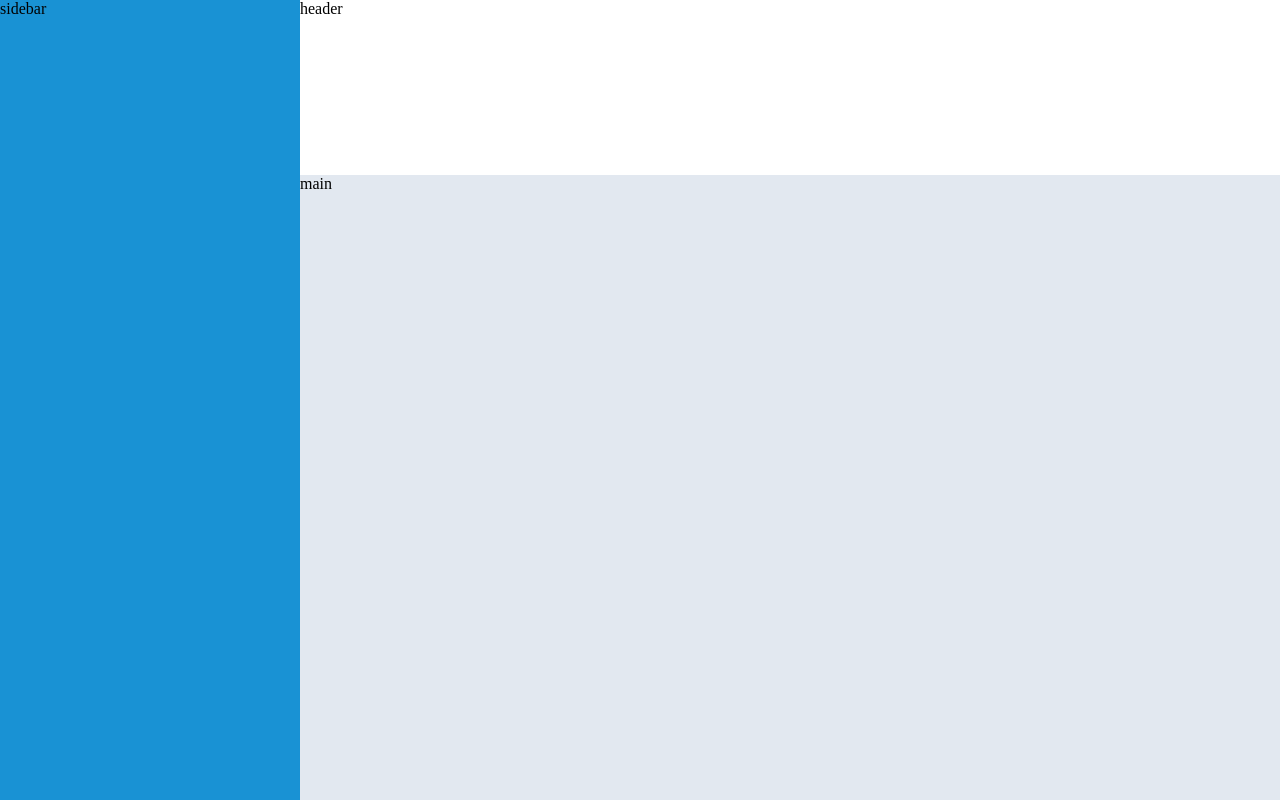
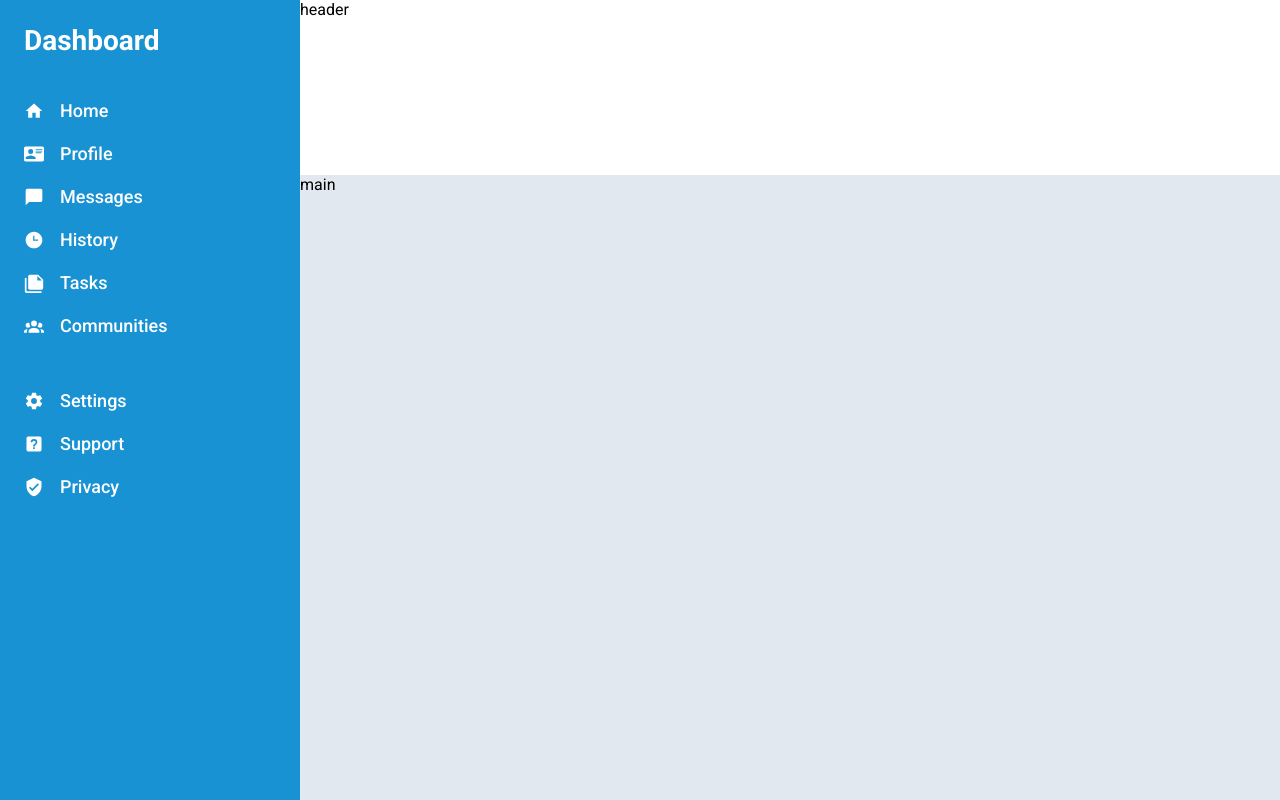
Before and after one commit to reppy-c/admin-dashboard, a plain HTML site: page index.html in a window 1280 px wide. Drawn offline with Linux system fonts and the light colour scheme.

Commit message:
Add sidebar links with icons

```diff
--- a/index.html
+++ b/index.html
@@ -6,10 +6,34 @@
         <meta name="viewport" content="width=device-width, initial-scale=1.0">
         <title>Admin Dashboard</title>
         <link rel="stylesheet" href="style.css">
+
+        <link rel="preconnect" href="https://fonts.googleapis.com">
+        <link rel="preconnect" href="https://fonts.gstatic.com" crossorigin>
+        <link href="https://fonts.googleapis.com/css2?family=Roboto:ital,wght@0,100;0,300;0,400;0,500;0,700;0,900;1,100;1,300;1,400;1,500;1,700;1,900&display=swap" rel="stylesheet">
+
     </head>
 <body>
 
-    <div id="sidebar">sidebar</div>
+    <div id="sidebar">
+        <h1>Dashboard</h1>
+
+        <ul>
+            <li><img src="ico/home.svg" />Home</li>
+            <li><img src="ico/profile.svg" />Profile</li>
+            <li><img src="ico/messages.svg" />Messages</li>
+            <li><img src="ico/history.svg" />History</li>
+            <li><img src="ico/tasks.svg" />Tasks</li>
+            <li><img src="ico/communities.svg" />Communities</li>
+        </ul>
+
+        <ul>
+            <li><img src="ico/settings.svg" />Settings</li>
+            <li><img src="ico/support.svg" />Support</li>
+            <li><img src="ico/privacy.svg" />Privacy</li>
+        </ul>
+
+    </div>
+
     <div id="header">header</div>
     <div id="mainpanel">main</div>
 
--- a/style.css
+++ b/style.css
@@ -3,12 +3,47 @@ body {
     height: 100vh;
     display: grid;
     grid-template: 175px 1fr / 300px 1fr;
+    font-family: 'Roboto', Tahoma, Geneva, Verdana, sans-serif
 }
+
+/************** Sidebar styles **************/
 
 #sidebar {
     background-color: #1992D4;
     grid-area: 1 / 1 / 3 / 2;
+    padding: 24px;
 }
+
+#sidebar h1 {
+    color: #fff;
+    margin: 0;
+    padding: 0;
+    font-size: 28px;
+}
+
+#sidebar ul {
+    padding: 16px 0 0 0;
+}
+
+#sidebar ul li {
+    color: #fff;
+    font-size: 18px;
+    font-weight: 500;
+    padding: 11px 0;
+    list-style: none;
+    display: flex;
+    align-items: center;
+    gap: 16px;
+
+}
+
+#sidebar ul li img {
+    height: 20px;
+    color: #fff;
+}
+
+
+/************** Header styles **************/
 
 #header {
     background-color: #fff;
```
Also changed, not shown: ico/communities.svg (added), ico/history.svg (added), ico/home.svg (added), ico/messages.svg (added), ico/privacy.svg (added), ico/profile.svg (added), ico/settings.svg (added), ico/support.svg (added), ico/tasks.svg (added).
